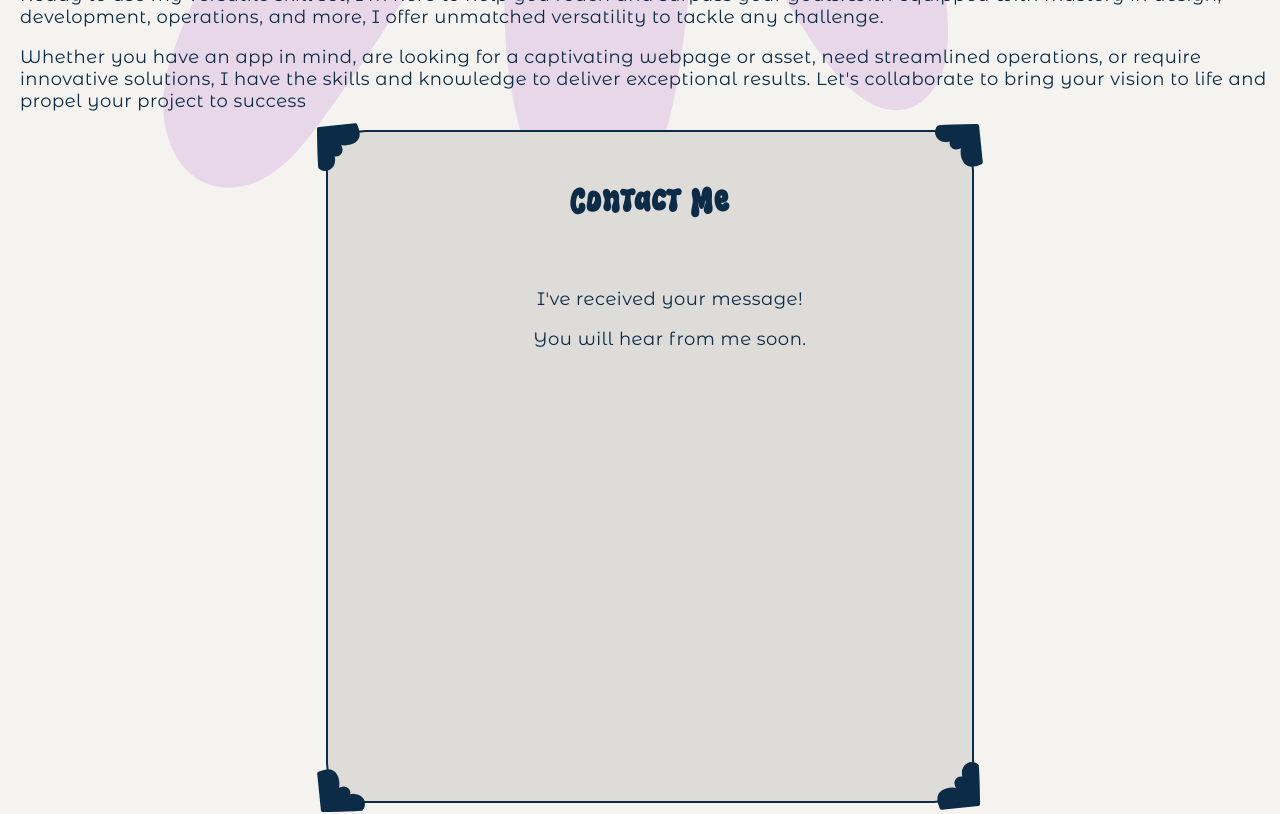
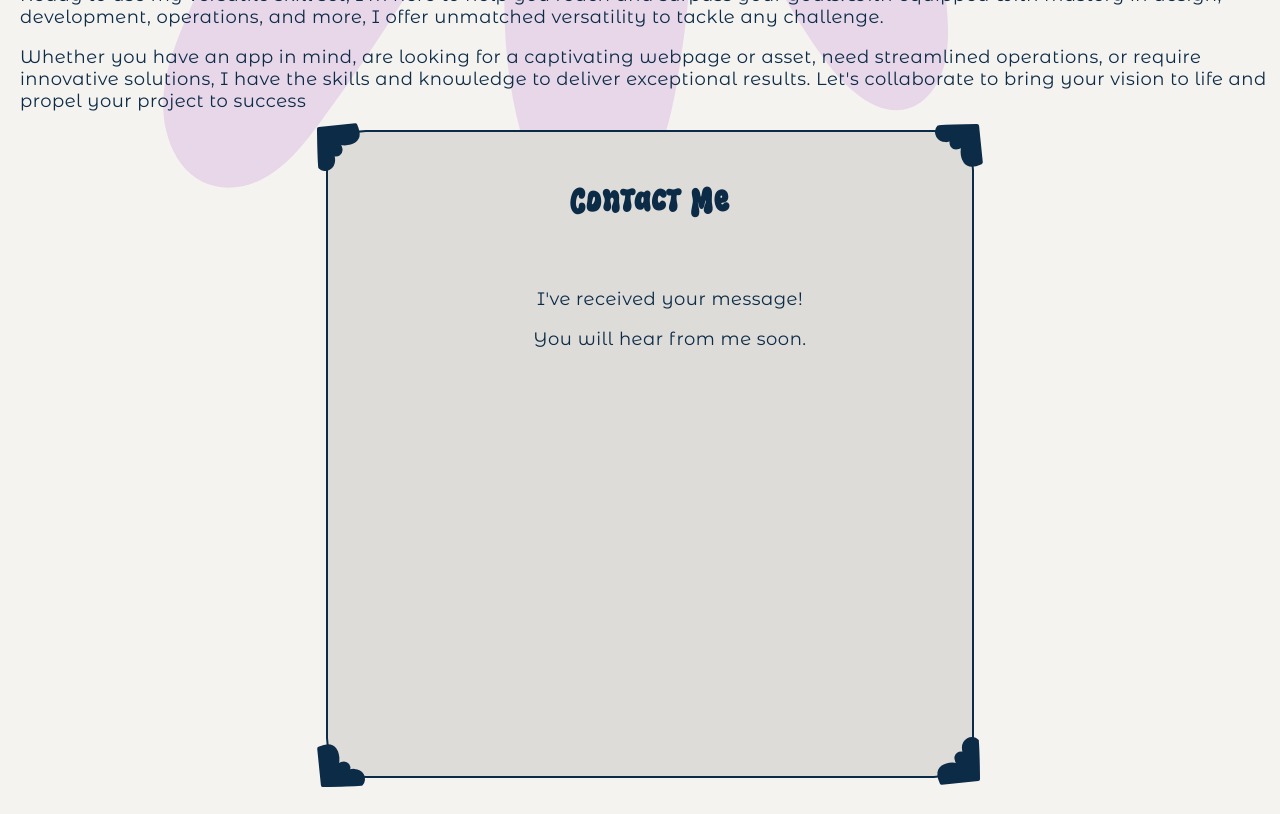
Before and after one commit to sofiakatzman/Portfolio, a React (Create React App) app: page / in a window 1280 px wide. Shown: the part 1140-1954 px from the top of the page. Built offline with nearby package versions, Linux system fonts and the light colour scheme.

Commit message:
change cf height

```diff
--- a/src/App.css
+++ b/src/App.css
@@ -256,7 +256,7 @@ p.bold{
   max-width: 600px;
   margin: 0 auto;
   position: relative;
-  min-height: 625px;
+  min-height: 600px;
 }
 
 .email-form label {
```
